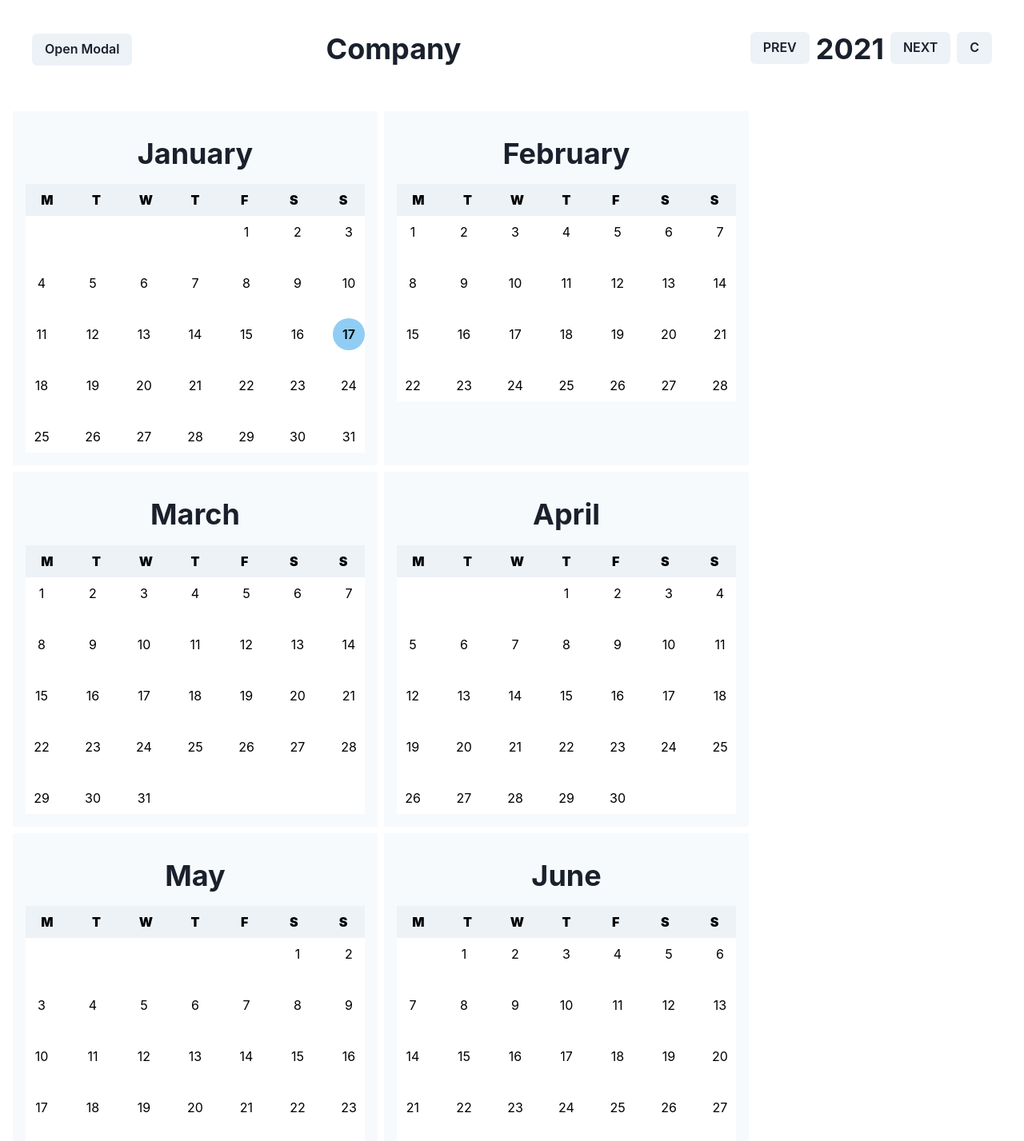
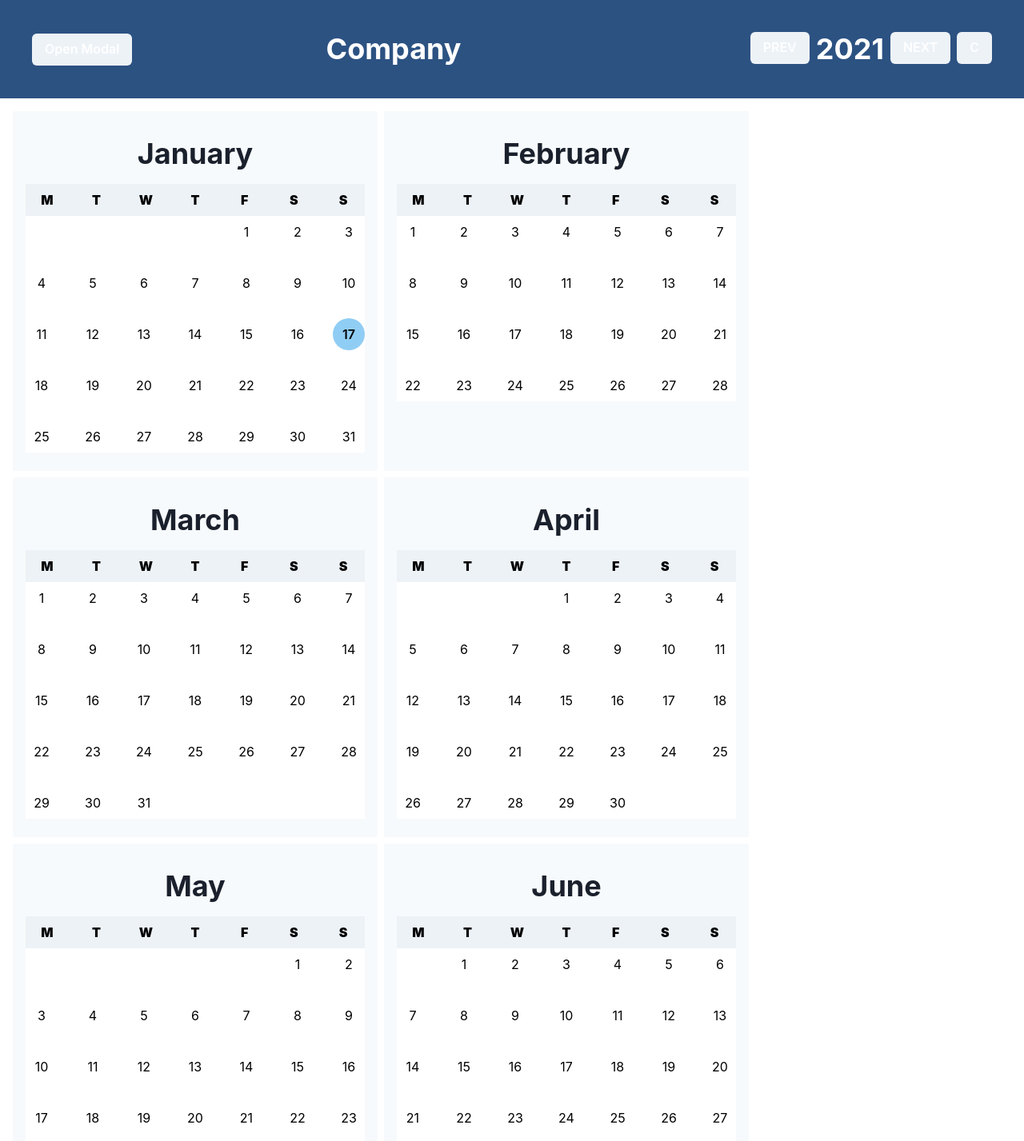
Before and after one commit to matterholt/calendarYearlySchedule, a React (Create React App) app: page / in a window 1280 px wide. Shown: the top 1427 px of the page at 80% size. Built offline with nearby package versions, Linux system fonts and the light colour scheme.

Commit message:
month layout

```diff
--- a/src/components/calender/MonthContainer.js
+++ b/src/components/calender/MonthContainer.js
@@ -9,7 +9,7 @@ export const MonthContainer = (props) => {
   const dates = currentMonthConstruct(monthValue, yearToView);
   const { monthName, viewDates } = dates;
   return (
-    <Box bg="gray.50" p={4} borderRadius="sm">
+    <Box bg="gray.50"  minH="450px" p={4} borderRadius="sm">
       <Heading p="4" textAlign="center">{monthName}</Heading>
       <WeekDayHeader />
       <Grid templateColumns="repeat(7, 1fr)" gap={6} bg="white" color="black">
--- a/src/components/header/Header.js
+++ b/src/components/header/Header.js
@@ -17,7 +17,7 @@ export const Header = (props) => {
   const [title, setTitle] = useState("Company");
 
   return (
-    <Flex p="10" align="center">
+    <Flex p="10" align="center" bg="blue.700" color="white">
       <SettingOptions/>
 
       <Spacer />
```
